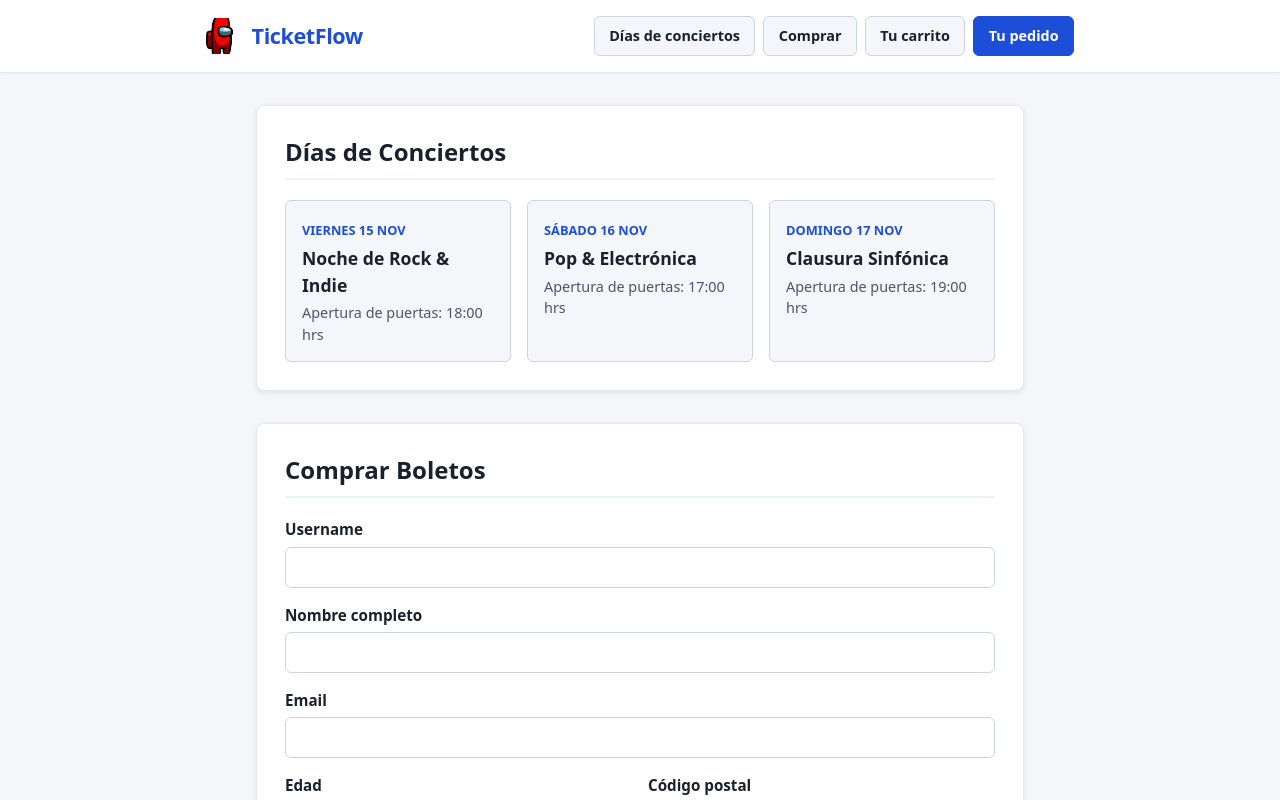
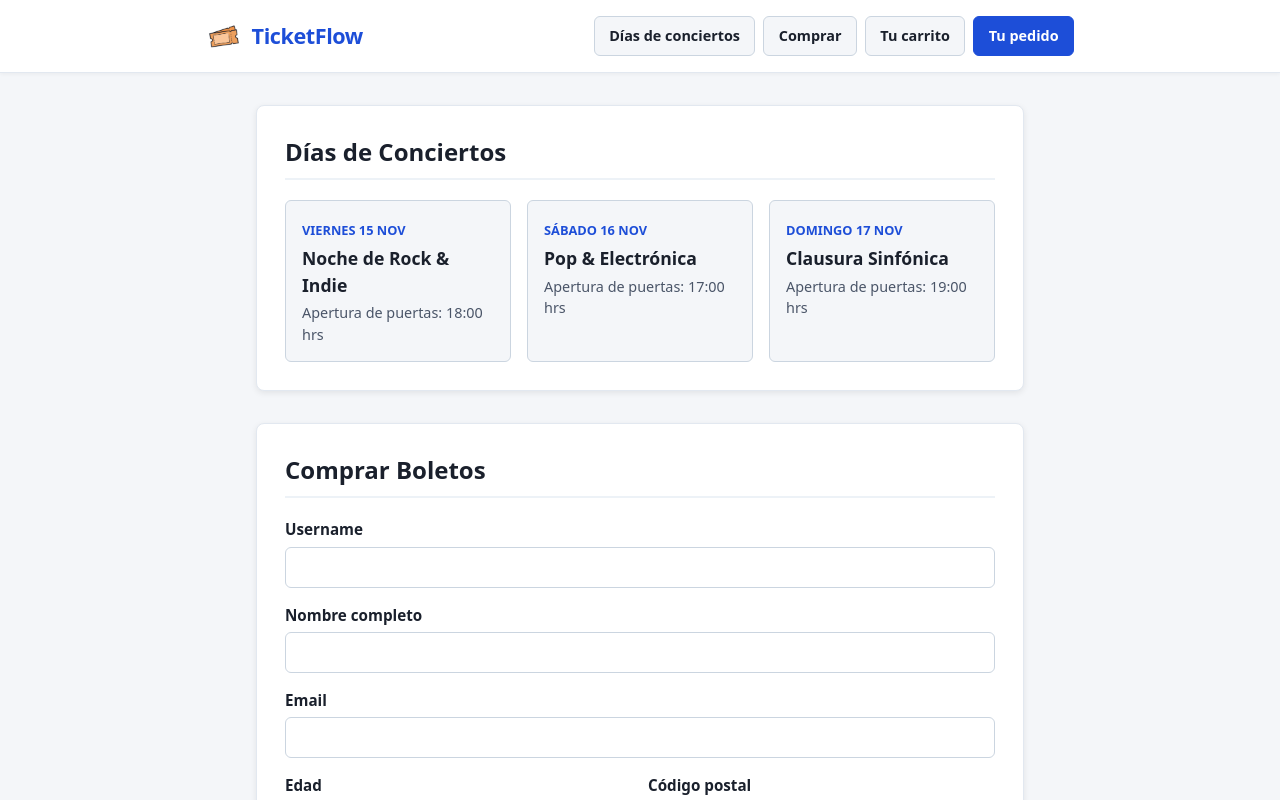
Before and after one commit to Yorgios/ticketflow-concert-tickets, a plain HTML site: page index.html in a window 1280 px wide. Shown: the top 800 px of the page. Drawn offline with Linux system fonts and the light colour scheme.

Commit message:
style: apply requestes ui changes 2

```diff
--- a/index.html
+++ b/index.html
@@ -11,7 +11,7 @@
   <header class="main-header">
     <div class="header-container">
       <a href="#" class="logo">
-        <img src="logo.jpg">
+        <img src="logo2.jpg">
         <span>TicketFlow</span>
       </a>
 
```
Also changed, not shown: logo.jpg (deleted), logo2.jpg (added).
